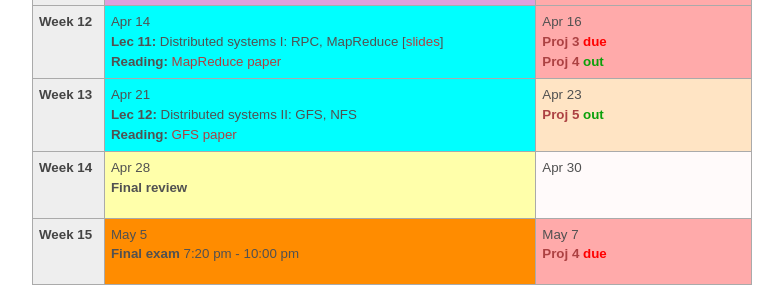
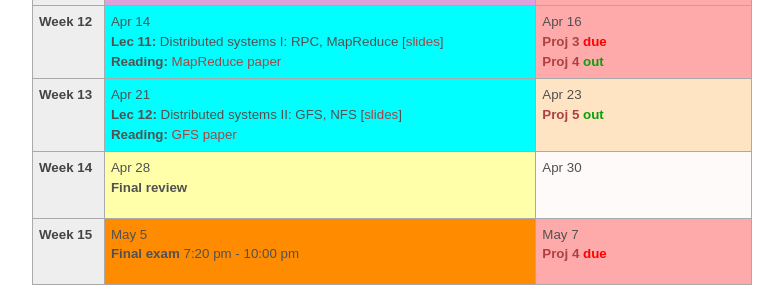
Before and after one commit to tddg/cs571-spring21, a Jekyll site: the page built from schedule.md, in a window 1280 px wide. Shown: the part 1410-1710 px from the top of the page, without its empty margins (248-1031 px from the left). Built offline with Jekyll 4.4.1, drawn with Linux system fonts in a browser that asks for light colours.

Commit message:
added lec12

```diff
--- a/_data/news.yml
+++ b/_data/news.yml
@@ -1,3 +1,6 @@
+
+- date: <strong>04/20/2021</strong>
+  headline: "Lec 12 is posted."
 
 - date: <strong>04/17/2021</strong>
   headline: "Project 4 is posted."
--- a/schedule.md
+++ b/schedule.md
@@ -242,7 +242,7 @@ a team, only one team member needs to fill this form.
 <tr> <!-- week of Apr 20 -->
   <td id="2021-4-21" class="date"><b>Week 13</b></td>
   <td class="advanced">Apr 21<br/>
-	<b>Lec 12:</b> Distributed systems II: GFS, NFS <br/>
+	<b>Lec 12:</b> Distributed systems II: GFS, NFS [<a href="./public/lecs/lec12-ds-gfs-nfs.pdf">slides</a>] <br/>
 	<b>Reading:</b> <a href="./public/lecs/gfs_sosp03.pdf">GFS paper</a>
 	</td>
   <td class="important">Apr 23<br/>
```
Also changed, not shown: 1 other file.
